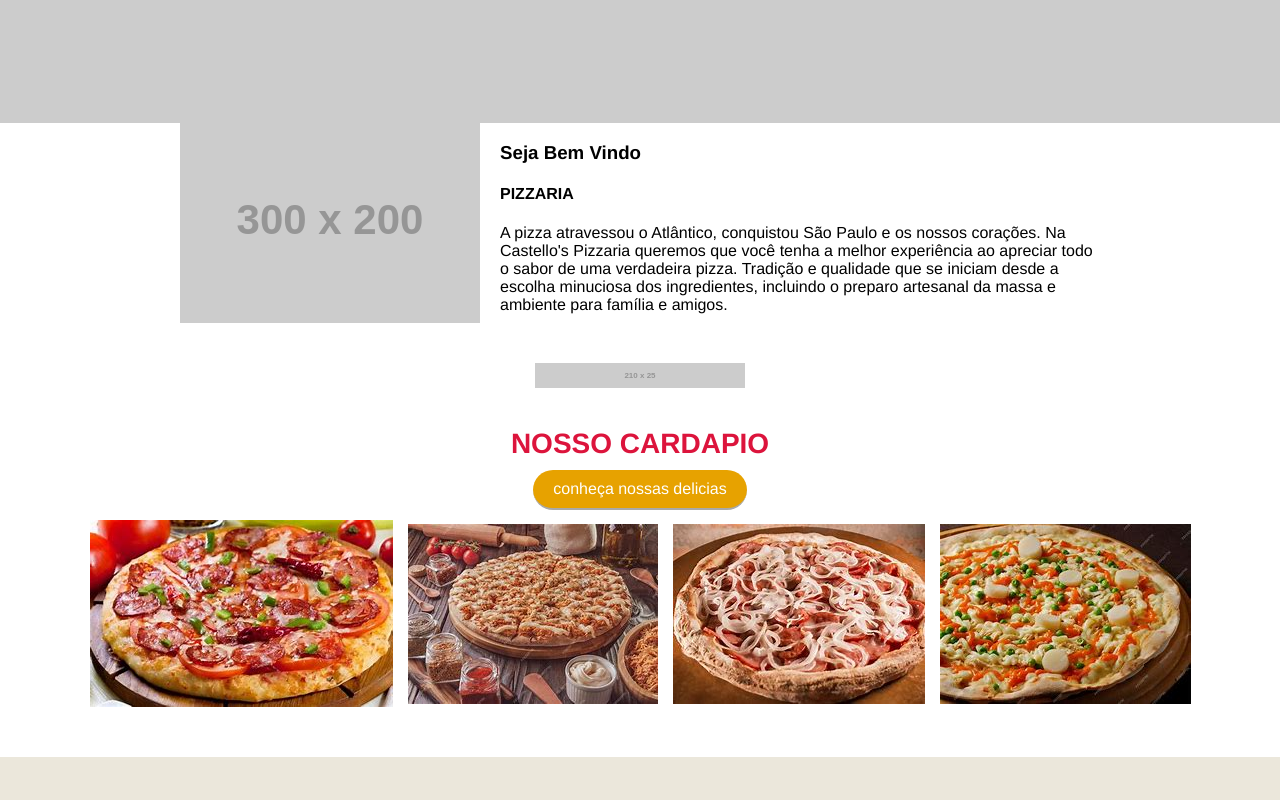
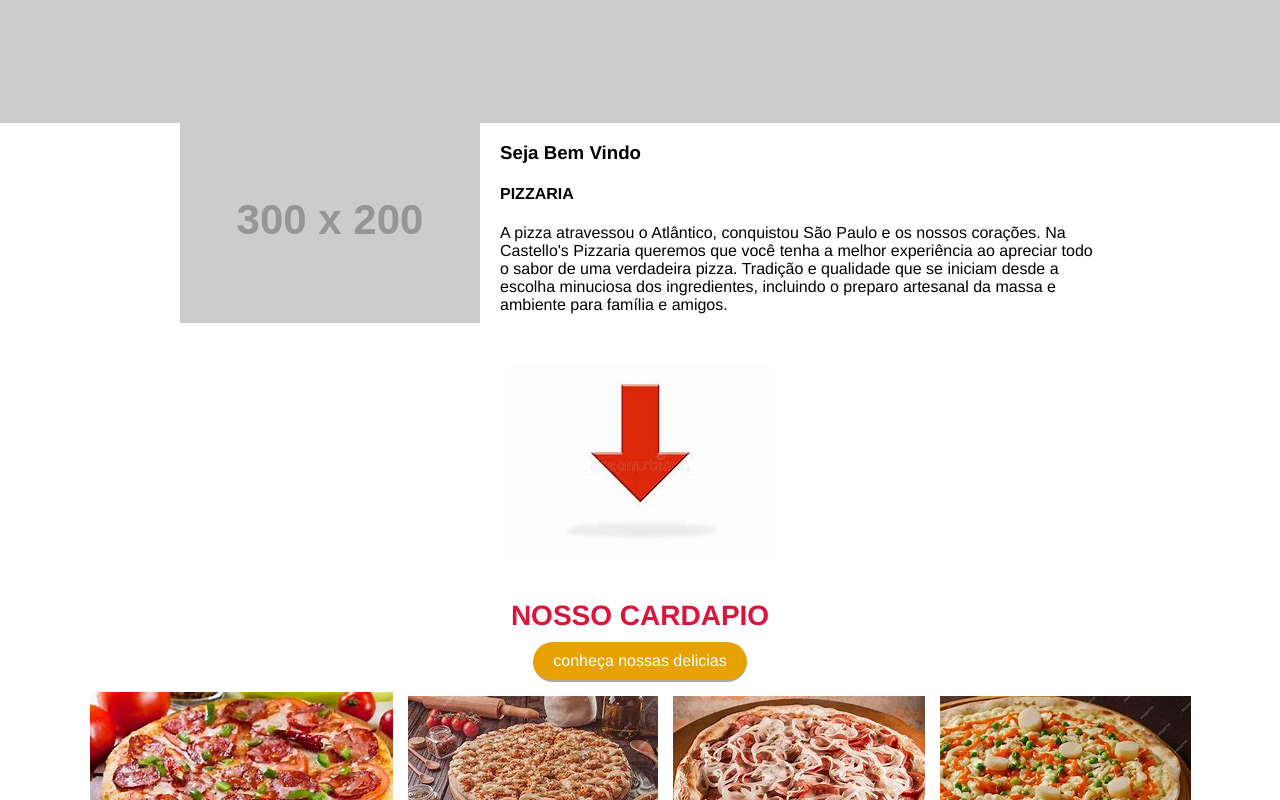
Before and after one commit to b1b14/Pizzaria, a plain HTML site: page index.html in a window 1280 px wide. Shown: the part 577-1377 px from the top of the page. Drawn offline with nearby package versions, Linux system fonts and the light colour scheme; placeholder pictures from the web are drawn by us.

Commit message:
continuação das imagens

```diff
--- a/index.html
+++ b/index.html
@@ -62,7 +62,7 @@
             </div>
 
             <div id="Cardapio">
-            <img class="divider" src="https://placehold.co/210x25" alt="">
+            <img class="divider" src="img/seta.jpg" alt="">
             <h2>nosso Cardapio</h2>
             <a  id="btnCardapio" href="#"> conheça nossas delicias</a>
 
```
Also changed, not shown: img/seta.jpg (added).
